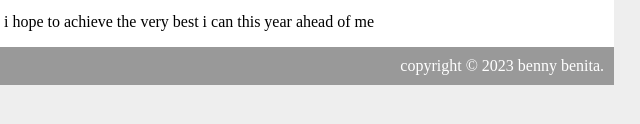
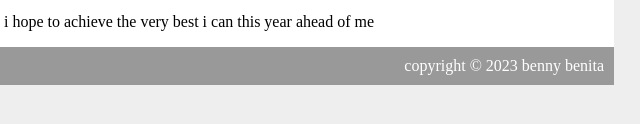
Before and after one commit to benny-0713/benita.github.io, a plain HTML site: page index.html in a window 1280 px wide. Shown: the part 200-324 px from the top of the page, 426-1066 px from the left. Drawn offline with Linux system fonts and the light colour scheme.

Commit message:
change text

```diff
--- a/index.html
+++ b/index.html
@@ -25,7 +25,7 @@
                 </div>
             </div>
             <div id="footer">
-                copyright &copy; 2023 benny benita.
+                copyright &copy; 2023 benny benita
             </div>
         </div>
     </body>
```
